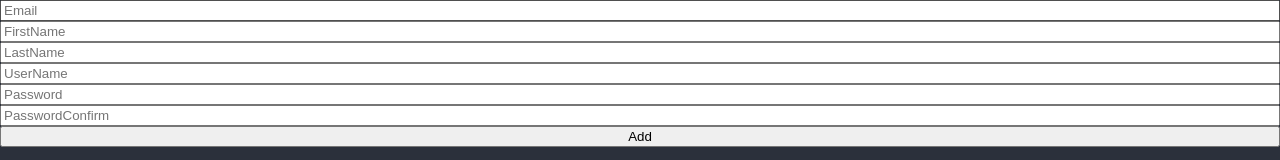
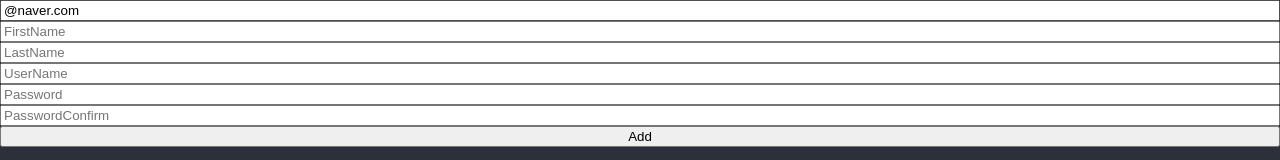
Before and after one commit to c9u11/react-playground, a React (Create React App) app: page / in a window 1280 px wide. Shown: the top 160 px of the page. Built offline with nearby package versions, Linux system fonts and the light colour scheme.

Commit message:
ADD Show Errors / Set Default Value

```diff
--- a/src/ToDoList.tsx
+++ b/src/ToDoList.tsx
@@ -1,48 +1,60 @@
 import { useForm } from "react-hook-form";
 
-// add todo List using useState
-// function ToDoList() {
-//   const [toDo, setToDo] = useState("");
-//   const onChange = (event: React.FormEvent<HTMLInputElement>) => {
-//     const { currentTarget: { value },
-//     } = event;
-//     setToDo(value);
-//   };
-//   const onSubmit = (event: React.FormEvent<HTMLFormElement>) => {
-//     event.preventDefault();
-//     console.log(toDo);
-//   };
-//   return (
-//     <div>
-//       <form onSubmit={onSubmit}>
-//         <input onChange={onChange} value={toDo} placeholder="Write a to do"></input>
-//         <button>Add</button>
-//       </form>
-//     </div>
-//   );
-// }
+interface IForm {
+  Email: string;
+  FirstName: string;
+  LastName: string;
+  UserName: string;
+  Password: string;
+  PasswordConfirm: string;
+}
 
 function ToDoList() {
-  const { register, handleSubmit, formState } = useForm();
+  const { register, handleSubmit, formState: { errors }, watch } = useForm<IForm>({
+    defaultValues: {
+      Email: "@naver.com",
+    }
+  });
   const onValid = (data: any) => {
     console.log(data);
   };
   // console.log(watch);
-  console.log(formState.errors);
+  // console.log(formState.errors);
   return (
     <div>
       <form style={{ display: "flex", flexDirection: "column" }} onSubmit={handleSubmit(onValid)}>
-        <input {...register("Email", { required: true })} placeholder="Email"></input>
-        <input {...register("FirstName", { required: true })} placeholder="FirstName"></input>
-        <input {...register("LastName", { required: true })} placeholder="LastName"></input>
-        <input {...register("UserName", { required: true, minLength: 10 })} placeholder="UserName"></input>
-        <input {...register("Password", { required: true, minLength: 5 })} placeholder="Password"></input>
+        <input {...register("Email", {
+          required: "Email is required", pattern: {
+            value: /^[A-Za-z0-9._%+-]+@naver.com$/,
+            message: "Only naver.com emails allowed"
+          }
+        })} placeholder="Email"></input>
+        <span>{errors?.Email?.message}</span>
+        <input {...register("FirstName", { required: "FirstName is Required" })} placeholder="FirstName"></input>
+        <span>{errors?.FirstName?.message}</span>
+        <input {...register("LastName", { required: "LastName is Required" })} placeholder="LastName"></input>
+        <span>{errors?.LastName?.message}</span>
+        <input {...register("UserName", {
+          required: "UserName is Required", minLength: {
+            value: 5,
+            message: "Your UserName is too short."
+          }
+        })} placeholder="UserName"></input>
+        <span>{errors?.UserName?.message}</span>
+        <input {...register("Password", {
+          required: "Password is Required", minLength: {
+            value: 5,
+            message: "Your password is too short."
+          }
+        })} placeholder="Password"></input>
+        <span>{errors?.Password?.message}</span>
         <input {...register("PasswordConfirm", {
-          required: "Password is required", minLength: {
+          required: "PasswordConfirm is required", minLength: {
             value: 5,
             message: "Your password is too short."
           }
         })} placeholder="PasswordConfirm"></input>
+        <span>{errors?.PasswordConfirm?.message}</span>
         <button>Add</button>
       </form>
     </div>
```
